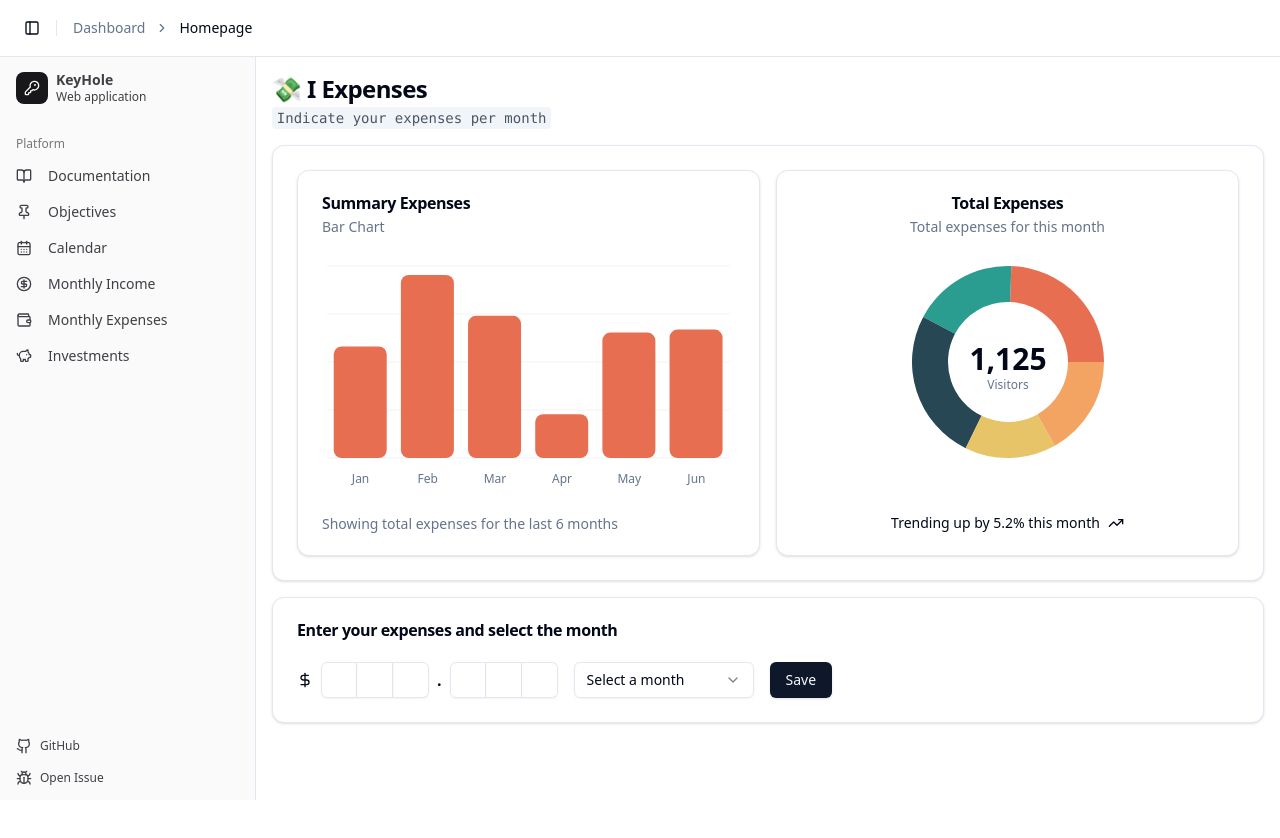
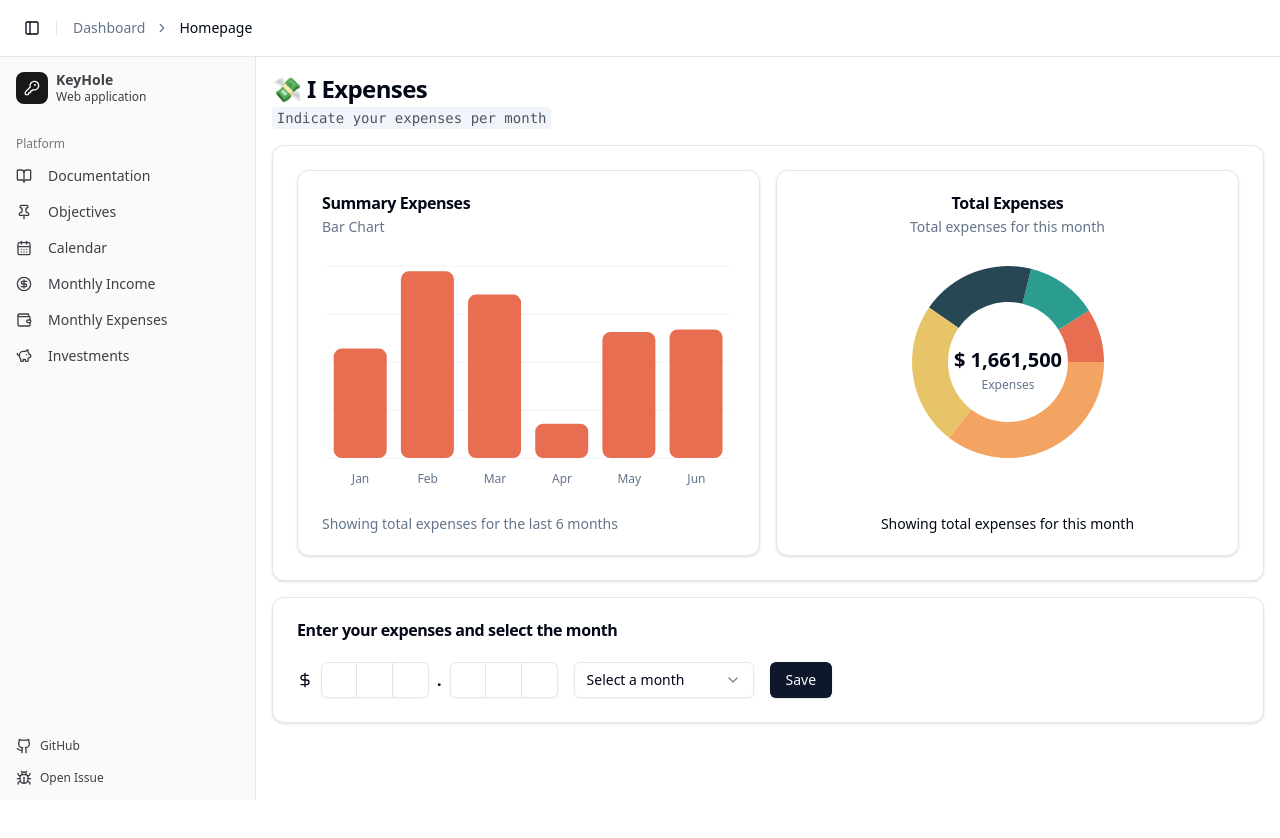
Before and after one commit to Gonzaa21/KeyHoleFront, a React (Vite) app: page /dashboard/spent in a window 1280 px wide. Shown: the top 838 px of the page. Built offline with nearby package versions, Linux system fonts and the light colour scheme.

Commit message:
Editing graphics labels of expenses comp.

```diff
--- a/src/app/dashboard/spent/charts/BarSpent.jsx
+++ b/src/app/dashboard/spent/charts/BarSpent.jsx
@@ -17,17 +17,17 @@ import {
   ChartTooltipContent,
 } from "@/components/ui/chart"
 const chartData = [
-  { month: "January", desktop: 186 },
-  { month: "February", desktop: 305 },
-  { month: "March", desktop: 237 },
-  { month: "April", desktop: 73 },
-  { month: "May", desktop: 209 },
-  { month: "June", desktop: 214 },
+  { month: "January", expenses: 18236 },
+  { month: "February", expenses: 31105 },
+  { month: "March", expenses: 27237 },
+  { month: "April", expenses: 5713 },
+  { month: "May", expenses: 20987 },
+  { month: "June", expenses: 21424 },
 ]
 
 const chartConfig = {
-  desktop: {
-    label: "Desktop",
+  expenses: {
+    label: "Exp.",
     color: "hsl(var(--chart-1))",
   },
 }
@@ -54,7 +54,7 @@ export function BarSpent() {
               cursor={false}
               content={<ChartTooltipContent hideLabel />}
             />
-            <Bar dataKey="desktop" fill="var(--color-desktop)" radius={8} />
+            <Bar dataKey="expenses" fill="var(--color-expenses)" radius={8} />
           </BarChart>
         </ChartContainer>
       </CardContent>
--- a/src/app/dashboard/spent/charts/DonutSpent.jsx
+++ b/src/app/dashboard/spent/charts/DonutSpent.jsx
@@ -1,7 +1,6 @@
 "use client"
 
 import * as React from "react"
-import { TrendingUp } from "lucide-react"
 import { Label, Pie, PieChart } from "recharts"
 
 import {
@@ -18,31 +17,31 @@ import {
   ChartTooltipContent,
 } from "@/components/ui/chart"
 const chartData = [
-  { browser: "chrome", visitors: 275, fill: "var(--color-chrome)" },
-  { browser: "safari", visitors: 200, fill: "var(--color-safari)" },
-  { browser: "firefox", visitors: 287, fill: "var(--color-firefox)" },
-  { browser: "edge", visitors: 173, fill: "var(--color-edge)" },
-  { browser: "other", visitors: 190, fill: "var(--color-other)" },
+  { category: "Services", expenses: 150100, fill: "var(--color-services)" },
+  { category: "Food", expenses: 200800, fill: "var(--color-food)" },
+  { category: "Ent.", expenses: 320200, fill: "var(--color-entertainment)" },
+  { category: "Dress", expenses: 400400, fill: "var(--color-dress)" },
+  { category: "other", expenses: 590000, fill: "var(--color-other)" },
 ]
 
 const chartConfig = {
-  visitors: {
-    label: "Visitors",
+  expenses: {
+    label: "Expenses",
   },
-  chrome: {
-    label: "Chrome",
+  services: {
+    label: "Services",
     color: "hsl(var(--chart-1))",
   },
-  safari: {
-    label: "Safari",
+  food: {
+    label: "Food",
     color: "hsl(var(--chart-2))",
   },
-  firefox: {
-    label: "Firefox",
+  entertainment: {
+    label: "Entertainment",
     color: "hsl(var(--chart-3))",
   },
-  edge: {
-    label: "Edge",
+  dress: {
+    label: "Dress",
     color: "hsl(var(--chart-4))",
   },
   other: {
@@ -52,8 +51,8 @@ const chartConfig = {
 }
 
 export function DonutSpent() {
-  const totalVisitors = React.useMemo(() => {
-    return chartData.reduce((acc, curr) => acc + curr.visitors, 0)
+  const totalExpenses = React.useMemo(() => {
+    return chartData.reduce((acc, curr) => acc + curr.expenses, 0)
   }, [])
 
   return (
@@ -74,8 +73,8 @@ export function DonutSpent() {
             />
             <Pie
               data={chartData}
-              dataKey="visitors"
-              nameKey="browser"
+              dataKey="expenses"
+              nameKey="category"
               innerRadius={60}
               strokeWidth={5}
             >
@@ -92,16 +91,16 @@ export function DonutSpent() {
                         <tspan
                           x={viewBox.cx}
                           y={viewBox.cy}
-                          className="fill-foreground text-3xl font-bold"
+                          className="fill-foreground text-xl font-bold"
                         >
-                          {totalVisitors.toLocaleString()}
+                          $ {totalExpenses.toLocaleString()}
                         </tspan>
                         <tspan
                           x={viewBox.cx}
                           y={(viewBox.cy || 0) + 24}
                           className="fill-muted-foreground"
                         >
-                          Visitors
+                          Expenses
                         </tspan>
                       </text>
                     )
@@ -114,7 +113,7 @@ export function DonutSpent() {
       </CardContent>
       <CardFooter className="flex-col gap-2 text-sm">
         <div className="flex items-center gap-2 font-medium leading-none">
-          Trending up by 5.2% this month <TrendingUp className="h-4 w-4" />
+          Showing total expenses for this month
         </div>
       </CardFooter>
     </Card>
```
